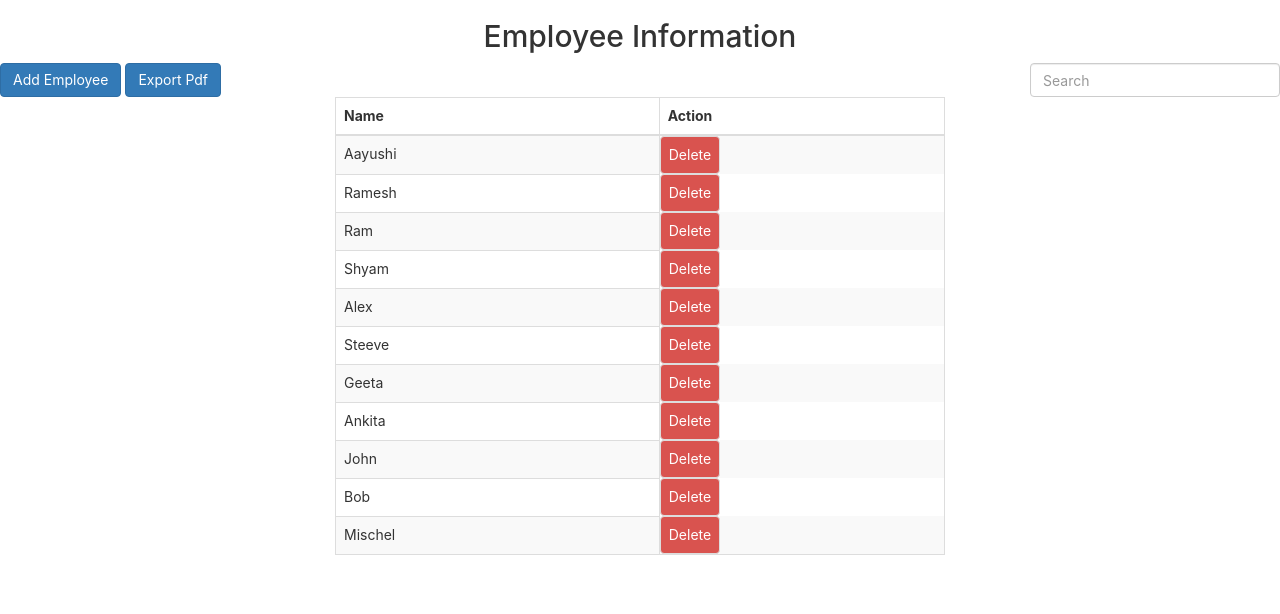
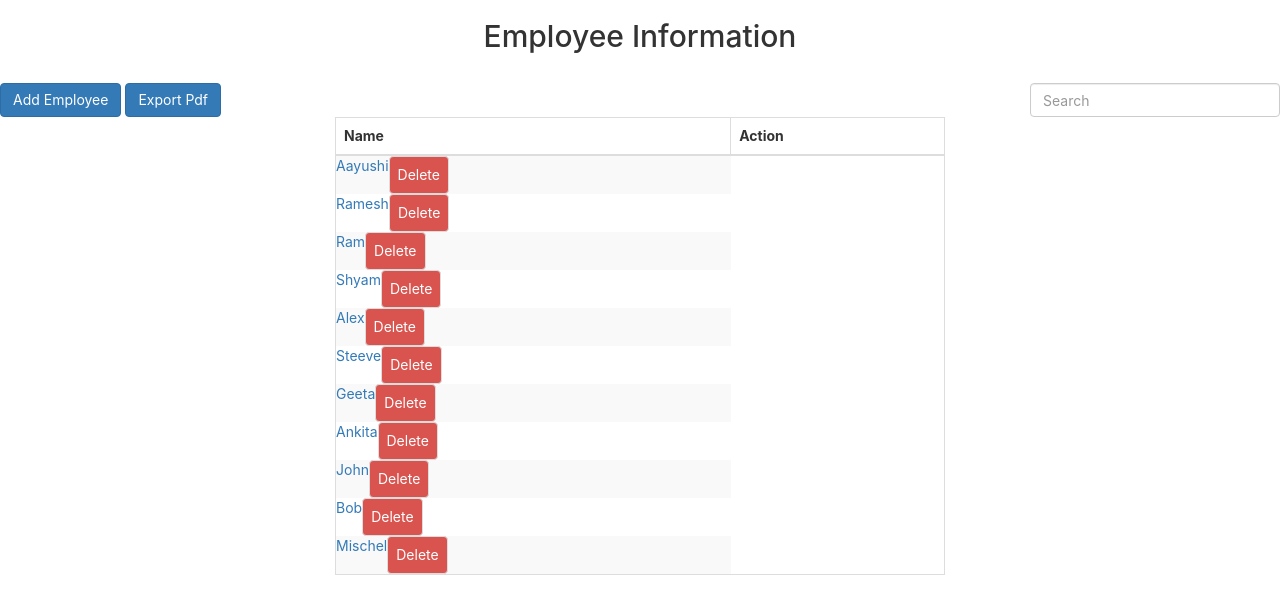
Before and after one commit to aayushij/react-training, a React (Create React App) app: page /1 in a window 1280 px wide. Shown: the top 614 px of the page. Built offline with nearby package versions, Linux system fonts and the light colour scheme; no server answers.

Commit message:
Add routing

```diff
--- a/package.json
+++ b/package.json
@@ -3,10 +3,12 @@
   "version": "0.1.0",
   "private": true,
   "dependencies": {
+    "axios": "^0.18.0",
     "html2canvas": "^1.0.0-alpha.12",
     "jspdf": "^1.5.3",
     "react": "^16.7.0",
     "react-dom": "^16.7.0",
+    "react-router-dom": "^4.3.1",
     "react-scripts": "2.1.3"
   },
   "scripts": {
--- a/src/component/Dashboard/index.js
+++ b/src/component/Dashboard/index.js
@@ -1,6 +1,9 @@
 import React, { Component } from 'react';
 import * as jsPDF from 'jspdf';
 import html2canvas from 'html2canvas';
+import EmployeeDetail from './../EmployeeDetail';
+import AddEmployee from './../AddEmployee';
+import { Link, Route } from "react-router-dom";
 
 class Dashboard extends Component {
     printDocument = () => {
@@ -17,13 +20,17 @@ class Dashboard extends Component {
     render() {
         const data = this.props.employee.map((element, index) => {
             return <tr key={index}>
-                <td onClick={(e) => this.props.handleClick(element)}>{element.name}</td>
+                <Link to={`/${element.id}`}>
+                    <td>{element.name}</td>
+                </Link>
                 <td onClick={(e) => this.props.handleDelete(index)} className={"btn btn-danger"}>Delete</td>
             </tr>
         })
         return (
             <div>
-                <button type="button" className="btn btn-primary" onClick={(e) => this.props.handleAdd(e)}>Add Employee</button>&nbsp;
+                <Route path="/:id" component={EmployeeDetail} />
+                <Route path="/add" component={AddEmployee} />
+                <Link to='/add' className="btn btn-primary">Add Employee</Link>&nbsp;
                 <button type="button" className="btn btn-primary" onClick={this.printDocument}>Export Pdf</button>
                 <input
                     type="text"
--- a/src/component/EmployeeDetail/index.js
+++ b/src/component/EmployeeDetail/index.js
@@ -1,16 +1,39 @@
-import React from 'react';
+import React,{ Component } from 'react';
+import axios from 'axios';
 
-const EmployeeDetail = (props) => {
+class EmployeeDetail extends Component {
+  constructor(props){
+    super(props);
+    this.state = {
+      user:''
+    }
+  }
+  componentDidMount(){
+    axios.get(`https://jsonplaceholder.typicode.com/users/${this.props.match.params.id}`).then(response => {
+      console.log(response.data);
+      this.setState({user:response.data});
+    }).catch(error => {
+      console.log(error);
+    })
+  }
+  render(){
+    console.log(this.state.user);
     return (
       <div>
         <br/>
-      <p onClick={props.handleBack}>Back</p>
+        {this.state.user ?
+          <div>
+            {/* <p onClick={props.handleBack}>Back</p> */}
             <h2>Employee details</h2>
-      <p>Name: {props.employee.name}</p>
-      <p>Designation: {props.employee.designation}</p>
-      <p>Age: {props.employee.age}</p>
+            <p>Name: {this.state.user.name}</p>
+            <p>Website: {this.state.user.website}</p>
+            <p>Email: {this.state.user.email}</p>
+          </div>
+          : null
+        }
       </div>
     );
   }
+}
 
 export default EmployeeDetail;
--- a/src/index.js
+++ b/src/index.js
@@ -3,8 +3,12 @@ import ReactDOM from 'react-dom';
 import './index.css';
 import EmployeeList from './container/EmployeeList';
 import * as serviceWorker from './serviceWorker';
+import { BrowserRouter as Router } from "react-router-dom";
 
-ReactDOM.render(<EmployeeList />, document.getElementById('root'));
+ReactDOM.render(
+    <Router>
+        <EmployeeList />
+    </Router>, document.getElementById('root'));
 
 // If you want your app to work offline and load faster, you can change
 // unregister() to register() below. Note this comes with some pitfalls.
```
Also changed, not shown: 1 other file (tests, documents, lock files or other folders). Lines whose indentation alone changed are shown as unchanged.
